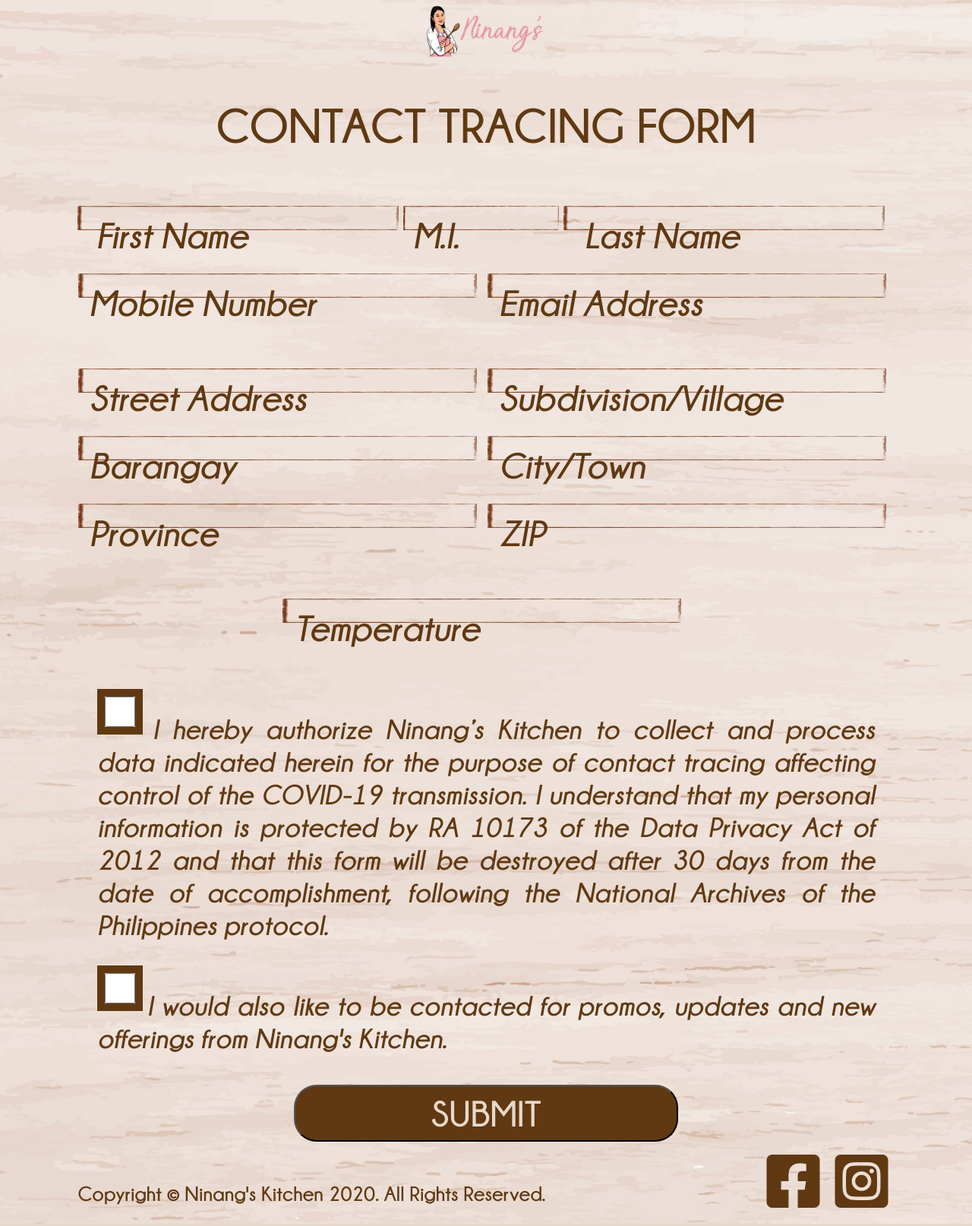
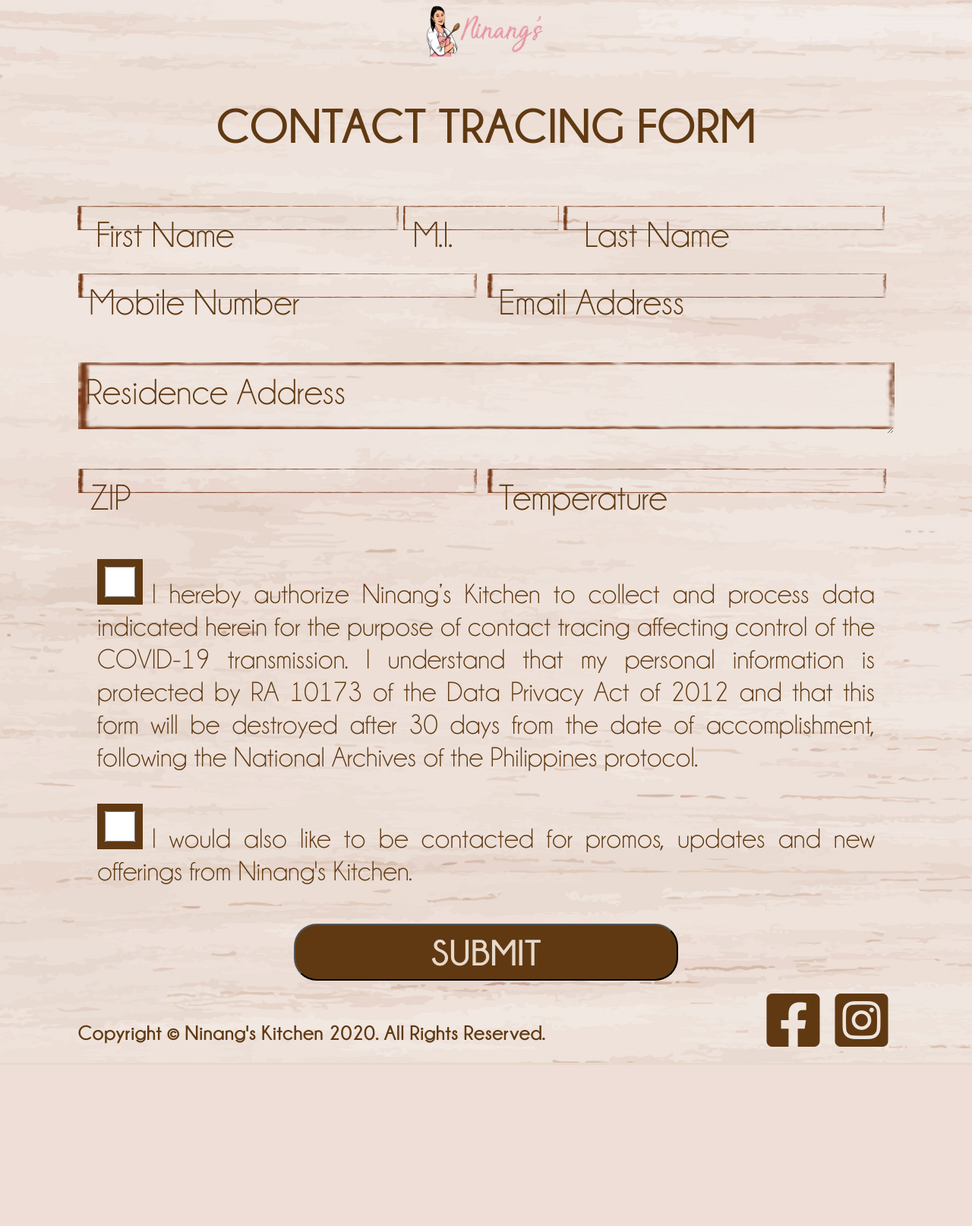
Before and after one commit to MatesFrameWork/ninangscontacttracing, a PHP site: page / in a window 1280 px wide. Shown: the whole page at 76% size. After the commit the page ends 1399 px from the top, so only its background shows below. Run offline with PHP 8.4, Linux system fonts and the light colour scheme.

Commit message:
Add files via upload

```diff
--- a/css/index.css
+++ b/css/index.css
@@ -6,6 +6,11 @@
 @font-face {
     font-family: CL-Bold;
     src: url("../fonts/CL-Bold.ttf") format("opentype");
+}
+
+@font-face {
+    font-family: CL;
+    src: url("../fonts/CL.ttf") format("opentype");
 }
 
 html, body{
@@ -154,7 +159,7 @@ html, body{
     #contact-form .form input[type=email],
     #contact-form .form input[type=checkbox]{
       color: #603912;
-      font-family: CL-Bold-Italic;
+      font-family: CL;
       font-size: 3rem;
       border: none;
       border-radius: 20px;
@@ -206,13 +211,14 @@ html, body{
       height: 100%;
       top: -16.5px;
       left: -1%;
-      background:
     }
 
     .form label{
+      position: relative;
+      top: -0.5rem;
       font-size: 2.3rem;
       color: #603912;
-      font-family: CL-Bold-Italic;
+      font-family: CL;
     }
 
     .agreeNews-container{
@@ -309,6 +315,26 @@ html, body{
       height: 4vh;
       left: 58%;
     }
+
+    .rectangle5{
+      margin-top: -0.3vh;
+      position: absolute;
+      width: 84%;
+      height: 11vh;
+      margin-left: auto;
+      margin-right: auto;
+    }
+
+    textarea{
+      width: 83%;
+      background:transparent;
+      font-size: 3rem;
+      font-family: CL;
+      margin-left: 0.5rem;
+      margin-top: 0.5rem;
+      height: 10vh;
+      border: none;
+    }
 /* } */
 
 /* @media only screen
--- a/index.php
+++ b/index.php
@@ -37,33 +37,19 @@
             <br>
 
             <img src="images/Rectangle.png" class="rectangle1">
-            <input type="number" id="mobileNumber" name="mobileNumber" placeholder="Mobile Number" pattern="09[0-9]{9}" required>
+            <input type="text" id="mobileNumber" name="mobileNumber" placeholder="Mobile Number" pattern="09[0-9]{9}" required>
 
             <img src="images/Rectangle.png" class="rectangle1">
             <input type="email" id="emailAddress" name="emailAddress" placeholder="Email Address" required>
             <br><br><br>
 
-            <img src="images/Rectangle.png" class="rectangle1">
-            <input type="text" id="street" name="street" placeholder="Street Address" required>
+            <img src="images/Rectangle.png" class="rectangle5">
+            <textarea name="address" rows="8" cols="80" placeholder="Residence Address"></textarea>
 
-            <img src="images/Rectangle.png" class="rectangle1">
-            <input type="text" id="subdivision" name="subdivision" placeholder="Subdivision/Village">
-            <br>
-
-            <img src="images/Rectangle.png" class="rectangle1">
-            <input type="text" id="barangay" name="barangay" placeholder="Barangay" required>
-
-            <img src="images/Rectangle.png" class="rectangle1">
-            <input type="text" id="town" name="town" placeholder="City/Town" required>
-            <br>
-
-            <img src="images/Rectangle.png" class="rectangle1">
-            <input type="text" id="province" name="province" placeholder="Province" required>
+            <br><br><br>
 
             <img src="images/Rectangle.png" class="rectangle1">
             <input type="text" id="zipcode" name="zipcode" placeholder="ZIP" required>
-            <br><br><br>
-
             <img src="images/Rectangle.png" class="rectangle1">
             <input type="text" id="temperature" name="temperature" placeholder="Temperature" required>
 
```
Also changed, not shown: fonts/CL.ttf (added), images/SUBMIT.png (added).
